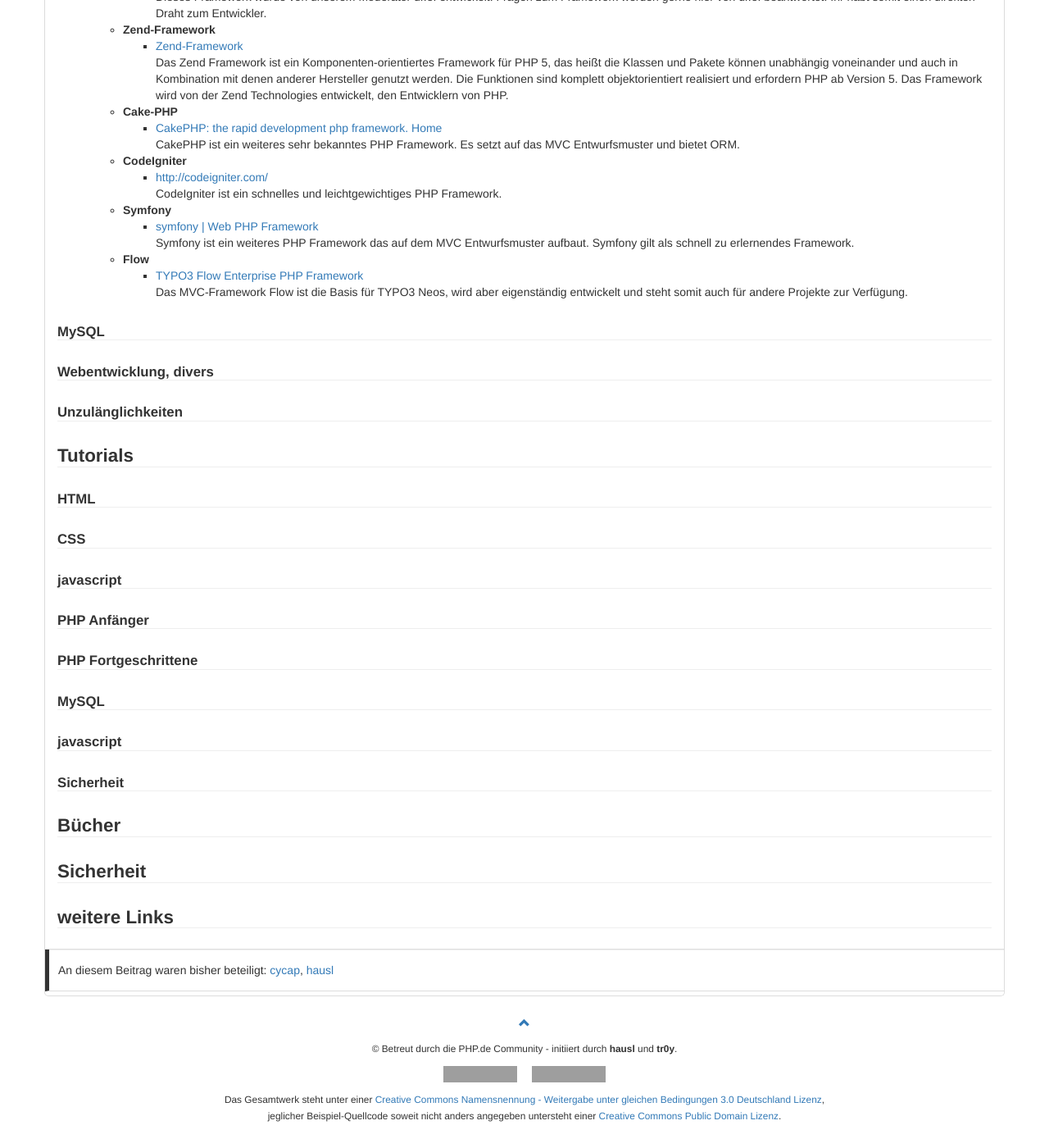
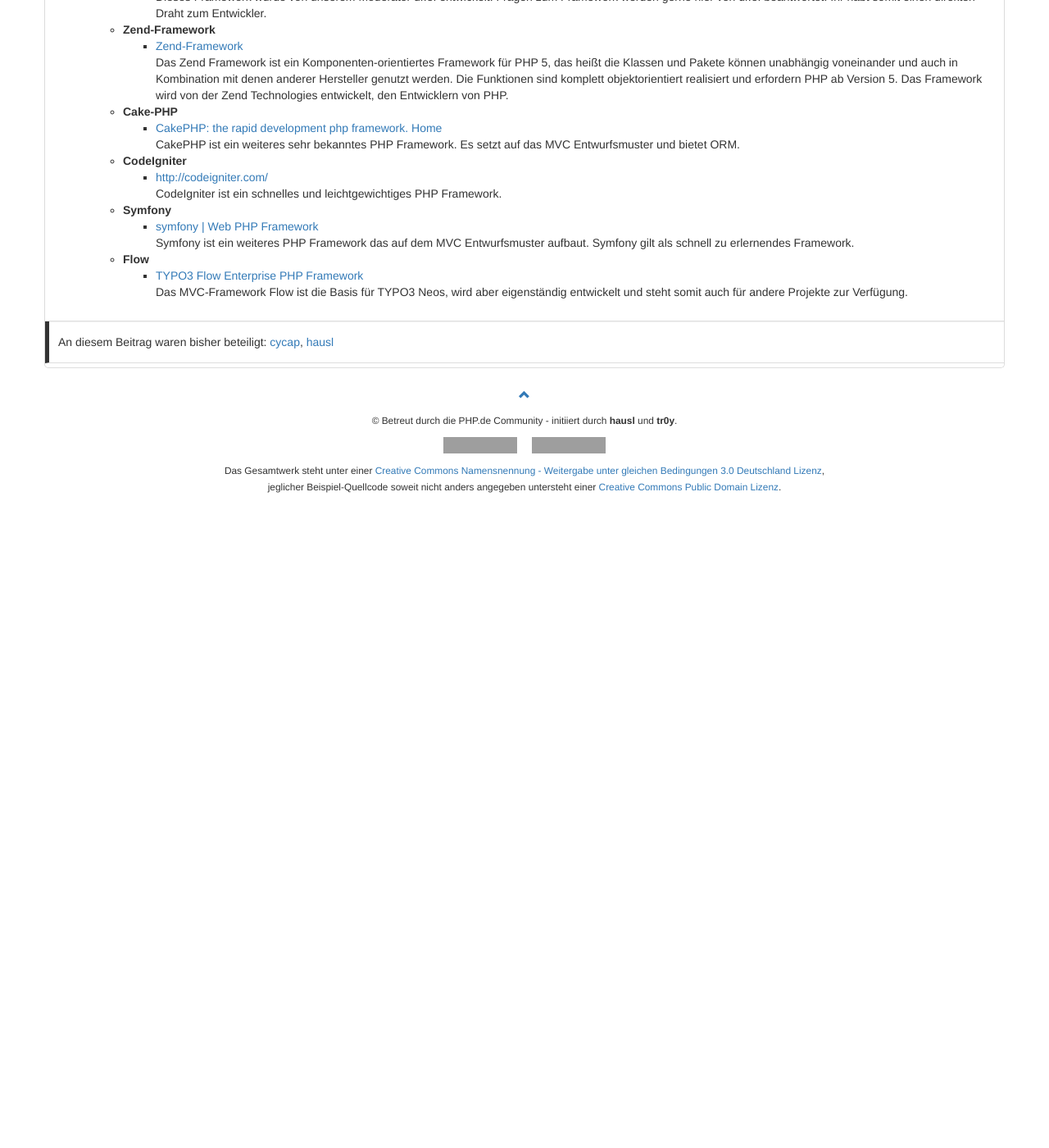
Before and after one commit to php-de/php-de.github.io, a Jekyll site: the page built from introduction/grundlagen.md, in a window 1280 px wide and 1400 px high, scrolled down 2035 px. Shown: the whole window at 82% size. Built offline with Jekyll 4.4.1, drawn with Linux system fonts in a browser that asks for light colours; nearby versions of some CDN libraries; after the commit the page ends 2668 px from its top, so only the background shows below that; grey boxes are pictures that could not be loaded.

Commit message:
Update grundlagen.md

```diff
--- a/introduction/grundlagen.md
+++ b/introduction/grundlagen.md
@@ -141,49 +141,3 @@
     * **Flow**
         * [TYPO3 Flow Enterprise PHP Framework](http://flow.typo3.org/)
         Das MVC-Framework Flow ist die Basis für TYPO3 Neos, wird aber eigenständig entwickelt und steht somit auch für andere Projekte zur Verfügung.
-
-
-#### MySQL
-
-
-#### Webentwicklung, divers
-
-
-#### Unzulänglichkeiten
-
-
-
-### Tutorials
-
-
-#### HTML
-
-
-#### CSS
-
-
-#### javascript
-
-
-#### PHP Anfänger
-
-
-#### PHP Fortgeschrittene
-
-
-#### MySQL
-
-
-#### javascript
-
-
-#### Sicherheit
-
-
-### Bücher
-
-
-### Sicherheit
-
-
-### weitere Links
```
